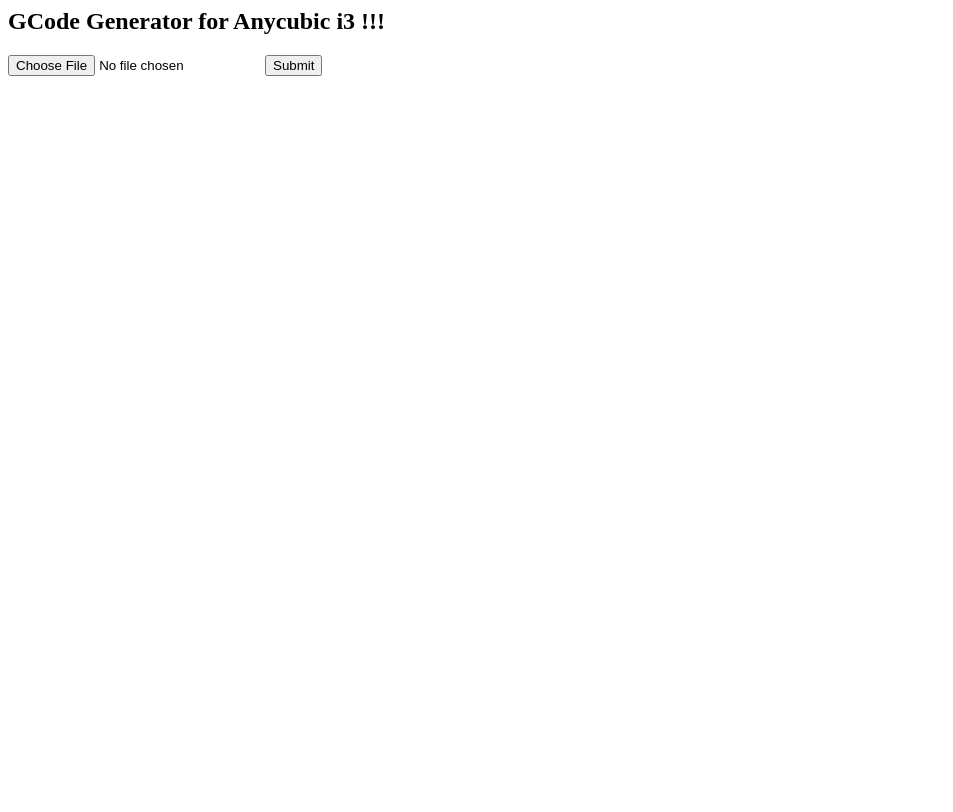
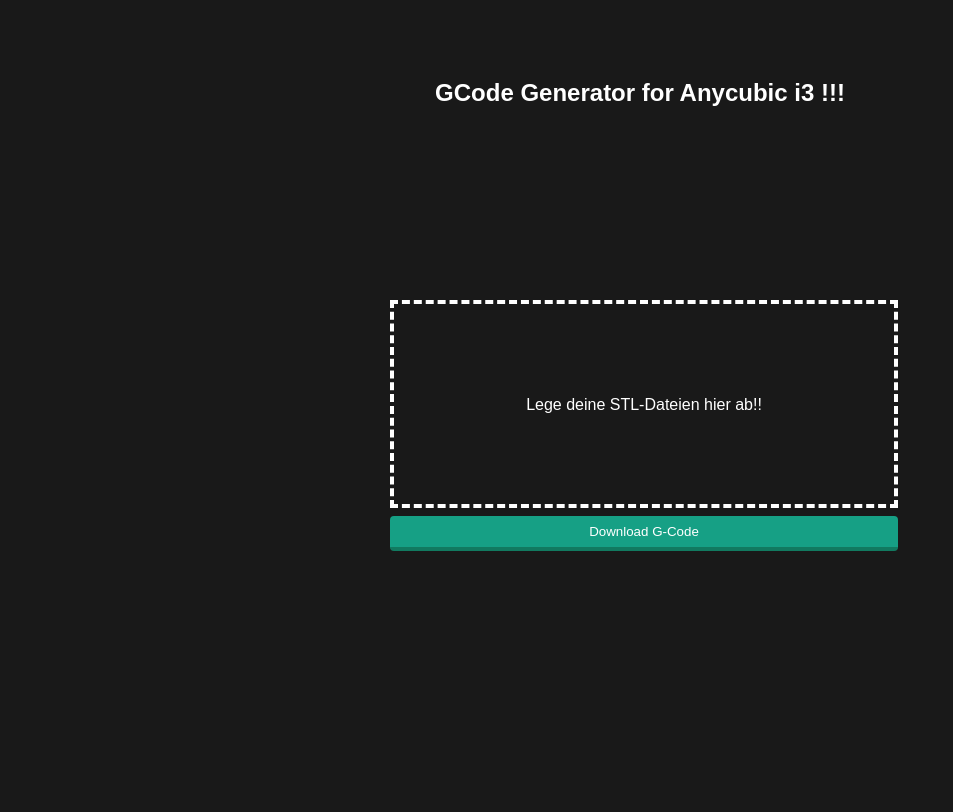
Before and after one commit to jrosum/cloud-slic3r, a Flask app: page / in a window 1280 px wide. Shown: the whole page, without its empty margins (0-953 px from the left). Before the commit the page ends 76 px from the top, so only its background shows below. Run offline with Flask 2, Linux system fonts and the light colour scheme.

Commit message:
Added CSS

```diff
--- a/src/main.py
+++ b/src/main.py
@@ -3,11 +3,13 @@
 app = Flask(__name__)
 
 def slic3r_command(file):
-    return "slic3r " + file + " --nozzle-diameter 0.4" \
-                                         " --filament-diameter 1.75 " \
-                                         " --temperature 200 " \
-                                         " --bed-temperature 60 " \
-                                         " --layer-height 0.1 && rm *.stl "
+    return "slic3r " + file + \
+                                " --nozzle-diameter 0.4" \
+                                " --filament-diameter 1.75 " \
+                                " --temperature 200 " \
+                                " --bed-temperature 60 " \
+                                " --layer-height 0.1 " \
+                                "&& rm *.stl "
 
 
 @app.route('/')
--- /dev/null
+++ b/src/static/scripts.js
@@ -0,0 +1,5 @@
+$(document).ready(function(){
+  $('form input').change(function () {
+    $('form p').text(this.files.length + " STL ausgewählt");
+  });
+});
--- /dev/null
+++ b/src/static/style.css
@@ -0,0 +1,59 @@
+body{
+  background: rgba(0,0,0,0.9);
+}
+form{
+  position: absolute;
+  top: 50%;
+  left: 50%;
+  margin-top: -100px;
+  margin-left: -250px;
+  width: 500px;
+  height: 200px;
+  border: 4px dashed #fff;
+}
+h2{
+  width: 100%;
+  height: 100%;
+  text-align: center;
+  line-height: 170px;
+  color: #ffffff;
+  font-family: Arial;
+}
+form p{
+  width: 100%;
+  height: 100%;
+  text-align: center;
+  line-height: 170px;
+  color: #ffffff;
+  font-family: Arial;
+}
+form input{
+  position: absolute;
+  margin: 0;
+  padding: 0;
+  width: 100%;
+  height: 100%;
+  outline: none;
+  opacity: 0;
+}
+form button{
+  margin: 0;
+  color: #fff;
+  background: #16a085;
+  border: none;
+  width: 508px;
+  height: 35px;
+  margin-top: -20px;
+  margin-left: -4px;
+  border-radius: 4px;
+  border-bottom: 4px solid #117A60;
+  transition: all .2s ease;
+  outline: none;
+}
+form button:hover{
+  background: #149174;
+	color: #0C5645;
+}
+form button:active{
+  border:0;
+}
--- a/src/templates/index.html
+++ b/src/templates/index.html
@@ -1,11 +1,21 @@
 <html>
+   <head>
+      <title>GCode Generator</title>
+      <link rel="stylesheet" href="{{ url_for('static', filename='style.css') }}" />
+      <script
+            src="https://code.jquery.com/jquery-3.3.1.min.js"
+            integrity="sha256-FgpCb/KJQlLNfOu91ta32o/NMZxltwRo8QtmkMRdAu8="
+            crossorigin="anonymous">
+      </script>
+   </head>
    <body>
       <h2>GCode Generator for Anycubic i3 !!!</h2>
       <form action = "/uploader" method = "POST"
          enctype = "multipart/form-data">
-         <input type = "file" name = "file" />
-         <input type = "submit"/>
+         <input type = "file" name = "file" multiple />
+         <p>Lege deine STL-Dateien hier ab!!</p>
+         <button type="submit">Download G-Code</button>
       </form>
-
+      <script src="{{ url_for('static', filename='scripts.js') }}"></script>
    </body>
 </html>
```
